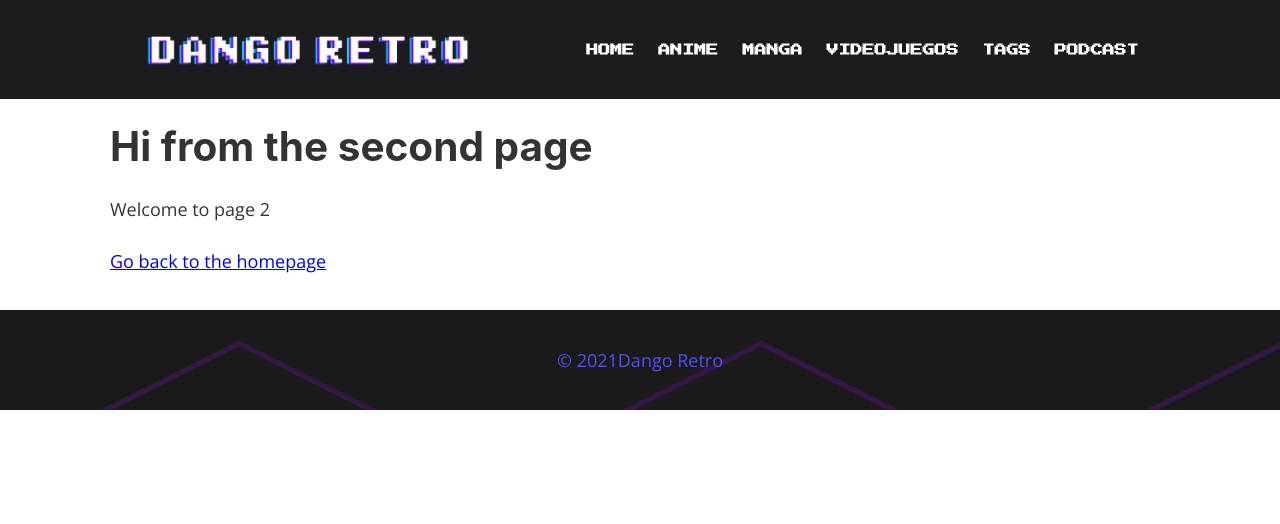
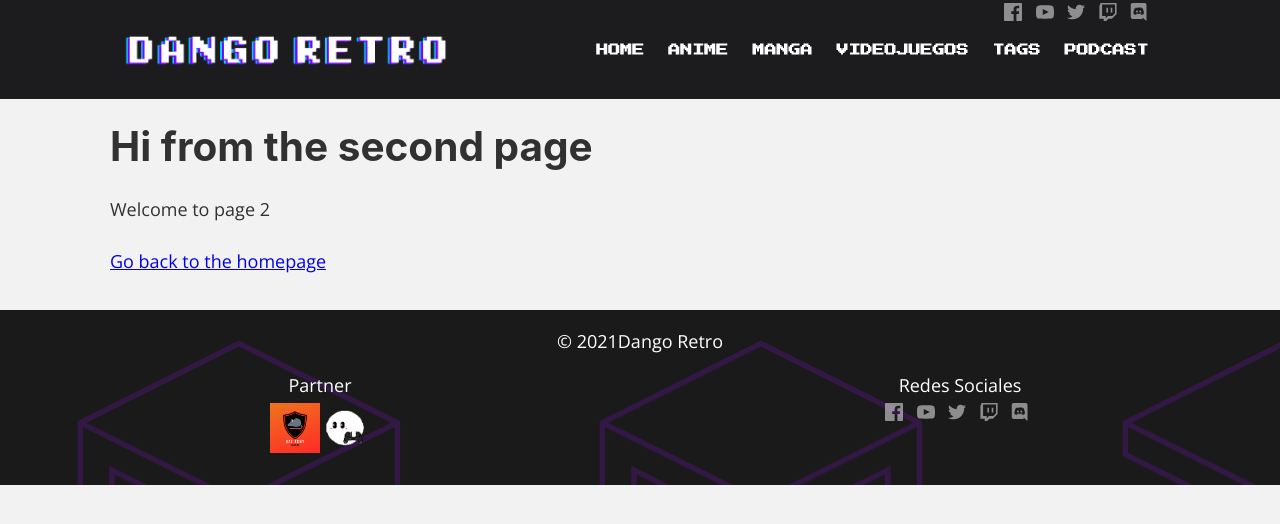
Before and after one commit to LeyaimJimenezSoftware/dretro, a Gatsby site: page /page-2 in a window 1280 px wide. Built offline with nearby package versions, Linux system fonts and the light colour scheme; Gatsby itself is replaced by a stand-in of ours.

Commit message:
Update navbar

```diff
--- a/src/components/Footer.js
+++ b/src/components/Footer.js
@@ -1,22 +1,67 @@
 import React from "react"
 import styled from "styled-components"
 import portada from "../images/DangoRetro/portada/portada.png"
+import SocialMediaLayout from "../components/SocialMediaLayout"
+import { COLORS } from "../constants/colors"
+import ratArmy from "../images/rat.png"
+import dango from "../images/dangoretro.png"
 
-const FooterPage = ({ siteTitle }) => {
+const FooterPage = () => {
   return (
     <Footer>
       <div
         style={{
-          color: "#4e52f8",
+          padding: "1rem 0",
+          color: COLORS.WHITE,
+          width: "100%",
           display: "flex",
           justifyContent: "center",
           alignItems: "center",
-          height: "100%",
+          fontWeight: "200",
         }}
       >
         © {new Date().getFullYear()}
         {` `}
-        <p style={{ color: "#4e52f8", marginBottom: 0 }}>Dango Retro</p>
+        <p style={{ color: COLORS.WHITE, marginBottom: 0, fontWeight: "200" }}>
+          Dango Retro
+        </p>
+      </div>
+      <div
+        style={{
+          alignContent: "space-between",
+          display: "flex",
+        }}
+      >
+        <ImagesParner>
+          <div>
+            <p style={{ color: COLORS.WHITE, marginBottom: "5px" }}>Partner</p>
+          </div>
+          <div>
+            <img
+              src={ratArmy}
+              alt="dango"
+              style={{
+                height: "50px",
+                width: "50px",
+              }}
+            />
+
+            <img
+              src={dango}
+              alt="dango"
+              style={{
+                height: "50px",
+                width: "50px",
+              }}
+            />
+          </div>
+        </ImagesParner>
+        <SocialDiv>
+          <p style={{ color: COLORS.WHITE, marginBottom: "5px" }}>
+            Redes Sociales
+          </p>
+          <SocialMediaLayout />
+        </SocialDiv>
       </div>
     </Footer>
   )
@@ -26,7 +71,24 @@
 
 const Footer = styled.footer`
   margin-top: 2rem;
+  display: flex;
+  flex-direction: column;
   background-color: #1c1c1e;
   background-image: url(${portada});
-  height: 100px;
 `
+
+const SocialDiv = styled.div`
+  width: 50%;
+  align-items: center;
+
+  flex-direction: column;
+  display: flex;
+`
+
+const ImagesParner = styled.div`
+  width: 50%;
+  align-items: center;
+  display: flex;
+  justify-content: center;
+  flex-direction: column;
+`
--- a/src/components/MoreOptions.js
+++ b/src/components/MoreOptions.js
@@ -17,7 +17,7 @@
       <BestPost />
       <Search />
       <Category />
-      <SocialMedia />
+      {/* <SocialMedia /> */}
       <FacebookMedia />
     </div>
   )
--- /dev/null
+++ b/src/components/SocialMediaLayout.js
@@ -0,0 +1,98 @@
+import * as React from "react"
+import { COLORS } from "../constants/colors"
+import styled from "styled-components"
+import "./Tags.css"
+
+const SocialMediaLayout = ({ data }) => {
+  return (
+    <div
+      style={{
+        padding: "0px 0px 0px 0px",
+        width: "150px",
+      }}
+    >
+      <div>
+        <div
+          style={{
+            display: "flex",
+            flexDirection: "row",
+            justifyContent: "space-between",
+          }}
+        >
+          <Media href="https://www.facebook.com/dangoretro">
+            <svg
+              style={{ fill: COLORS.WHITE }}
+              xmlns="http://www.w3.org/2000/svg"
+              width="24"
+              height="24"
+              viewBox="0 0 32 32"
+            >
+              <path d="M22.675 0h-21.35c-.732 0-1.325.593-1.325 1.325v21.351c0 .731.593 1.324 1.325 1.324h11.495v-9.294h-3.128v-3.622h3.128v-2.671c0-3.1 1.893-4.788 4.659-4.788 1.325 0 2.463.099 2.795.143v3.24l-1.918.001c-1.504 0-1.795.715-1.795 1.763v2.313h3.587l-.467 3.622h-3.12v9.293h6.116c.73 0 1.323-.593 1.323-1.325v-21.35c0-.732-.593-1.325-1.325-1.325z" />
+            </svg>
+          </Media>
+          <Media href="https://www.youtube.com/channel/UCpfP9DXZ-NyV4sNIwKHUBxA">
+            <svg
+              style={{ fill: COLORS.WHITE }}
+              xmlns="http://www.w3.org/2000/svg"
+              width="24"
+              height="24"
+              viewBox="0 0 32 32"
+            >
+              <path d="M19.615 3.184c-3.604-.246-11.631-.245-15.23 0-3.897.266-4.356 2.62-4.385 8.816.029 6.185.484 8.549 4.385 8.816 3.6.245 11.626.246 15.23 0 3.897-.266 4.356-2.62 4.385-8.816-.029-6.185-.484-8.549-4.385-8.816zm-10.615 12.816v-8l8 3.993-8 4.007z" />
+            </svg>
+          </Media>
+          <Media href="https://twitter.com/DangoRetro">
+            <svg
+              style={{ fill: COLORS.WHITE }}
+              xmlns="http://www.w3.org/2000/svg"
+              width="24"
+              height="24"
+              viewBox="0 0 32 32"
+            >
+              <path d="M24 4.557c-.883.392-1.832.656-2.828.775 1.017-.609 1.798-1.574 2.165-2.724-.951.564-2.005.974-3.127 1.195-.897-.957-2.178-1.555-3.594-1.555-3.179 0-5.515 2.966-4.797 6.045-4.091-.205-7.719-2.165-10.148-5.144-1.29 2.213-.669 5.108 1.523 6.574-.806-.026-1.566-.247-2.229-.616-.054 2.281 1.581 4.415 3.949 4.89-.693.188-1.452.232-2.224.084.626 1.956 2.444 3.379 4.6 3.419-2.07 1.623-4.678 2.348-7.29 2.04 2.179 1.397 4.768 2.212 7.548 2.212 9.142 0 14.307-7.721 13.995-14.646.962-.695 1.797-1.562 2.457-2.549z" />
+            </svg>
+          </Media>
+          <Media href="https://www.twitch.tv/dangoretro">
+            <svg
+              style={{ fill: COLORS.WHITE }}
+              xmlns="http://www.w3.org/2000/svg"
+              width="24"
+              height="24"
+              viewBox="0 0 32 32"
+            >
+              <path
+                d="M2.149 0l-1.612 4.119v16.836h5.731v3.045h3.224l3.045-3.045h4.657l6.269-6.269v-14.686h-21.314zm19.164 13.612l-3.582 3.582h-5.731l-3.045 3.045v-3.045h-4.836v-15.045h17.194v11.463zm-3.582-7.343v6.262h-2.149v-6.262h2.149zm-5.731 0v6.262h-2.149v-6.262h2.149z"
+                fill-rule="evenodd"
+                clip-rule="evenodd"
+              />
+            </svg>
+          </Media>
+          <Media href="https://discord.gg/UdN6fHnMgu">
+            <svg
+              style={{ fill: COLORS.WHITE }}
+              width="24"
+              height="24"
+              xmlns="http://www.w3.org/2000/svg"
+              fill-rule="evenodd"
+              clip-rule="evenodd"
+              viewBox="0 0 32 32"
+            >
+              <path d="M19.54 0c1.356 0 2.46 1.104 2.46 2.472v21.528l-2.58-2.28-1.452-1.344-1.536-1.428.636 2.22h-13.608c-1.356 0-2.46-1.104-2.46-2.472v-16.224c0-1.368 1.104-2.472 2.46-2.472h16.08zm-4.632 15.672c2.652-.084 3.672-1.824 3.672-1.824 0-3.864-1.728-6.996-1.728-6.996-1.728-1.296-3.372-1.26-3.372-1.26l-.168.192c2.04.624 2.988 1.524 2.988 1.524-1.248-.684-2.472-1.02-3.612-1.152-.864-.096-1.692-.072-2.424.024l-.204.024c-.42.036-1.44.192-2.724.756-.444.204-.708.348-.708.348s.996-.948 3.156-1.572l-.12-.144s-1.644-.036-3.372 1.26c0 0-1.728 3.132-1.728 6.996 0 0 1.008 1.74 3.66 1.824 0 0 .444-.54.804-.996-1.524-.456-2.1-1.416-2.1-1.416l.336.204.048.036.047.027.014.006.047.027c.3.168.6.3.876.408.492.192 1.08.384 1.764.516.9.168 1.956.228 3.108.012.564-.096 1.14-.264 1.74-.516.42-.156.888-.384 1.38-.708 0 0-.6.984-2.172 1.428.36.456.792.972.792.972zm-5.58-5.604c-.684 0-1.224.6-1.224 1.332 0 .732.552 1.332 1.224 1.332.684 0 1.224-.6 1.224-1.332.012-.732-.54-1.332-1.224-1.332zm4.38 0c-.684 0-1.224.6-1.224 1.332 0 .732.552 1.332 1.224 1.332.684 0 1.224-.6 1.224-1.332 0-.732-.54-1.332-1.224-1.332z" />
+            </svg>
+          </Media>
+        </div>
+      </div>
+    </div>
+  )
+}
+
+export default SocialMediaLayout
+
+const Media = styled.a`
+  opacity: .5;
+  border-color: transparent;
+  &:hover {
+    border-color: transparent;
+    opacity: 1;
+  }
+`
--- a/src/components/header.js
+++ b/src/components/header.js
@@ -3,8 +3,7 @@
 import { Link } from "gatsby"
 import { slide as Menu } from "react-burger-menu"
 import styled from "styled-components"
-import portada from "../images/DangoRetro/portada/portada.png"
-import logoDango from "../images/dangoretro.png"
+import SocialMediaLayout from "../components/SocialMediaLayout"
 import logoDangoName from "../images/dangoretroname.png"
 import "./Header.css"
 
@@ -26,7 +25,7 @@
             }}
             className="page-name"
           >
-            <Link  style={{borderColor: "transparent"}} to="/">
+            <Link style={{ borderColor: "transparent" }} to="/">
               <div className="name-logo">
                 <img
                   src={logoDangoName}
@@ -41,28 +40,51 @@
             </Link>
 
             <div>
-              <Link className="nav-options" to="/">
+              <Options className="nav-options" to="/">
                 Home
-              </Link>
-              <Link className="nav-options" to="/category/anime">
+              </Options>
+              <Options className="nav-options" to="/category/anime">
                 Anime
-              </Link>
-
-              <Link to="/category/manga">Manga</Link>
-
-              <Link to="/category/videojuegos/">Videojuegos</Link>
-              <Link to="/tags">Tags</Link>
-              <Link to="/category/podcast/">Podcast</Link>
+              </Options >
+              <Options to="/category/manga">Manga</Options>
+              <Options to="/category/videojuegos/">Videojuegos</Options>
+              <Options to="/tags">Tags</Options>
+              <div
+                style={{
+                  position: "absolute",
+                  height: "10px",
+                  top: "3px",
+                  width: "570px",
+                  display: "flex",
+                  justifyContent: "flex-end",
+                }}
+              >
+                <SocialMediaLayout />
+              </div>
+              <Options to="/category/podcast/">Podcast</Options>
             </div>
           </div>
         </NavItems>
 
         <SideMenu>
           <Menu disableAutoFocus isOpen={menuState.menuOpen}>
+          <Link style={{ borderColor: "transparent" }} to="/">
+              <div className="name-logo">
+                <img
+                  src={logoDangoName}
+                  alt="dango"
+                  style={{
+                    height: "29px",
+                    width: "250px",
+                    top: "31px",
+                    marginBottom: "5px",
+                  }}
+                />
+              </div>
+            </Link>
             <Link className="menu-item" to="/" onClick={() => closeMenu()}>
               Home
             </Link>
-
             <Link
               className="menu-item"
               to="/category/anime/"
@@ -94,7 +116,9 @@
             <Link className="menu-item" to="/home" onClick={() => closeMenu()}>
               Dangokura
             </Link>
-            <a href="https://discord.gg/UdN6fHnMgu">Discord</a>
+            <div style={{display: 'flex', alignContent: 'center', justifyContent: 'center', marginTop: '20px'}}>
+              <SocialMediaLayout />
+            </div>
           </Menu>
         </SideMenu>
       </NavStyle>
@@ -107,7 +131,7 @@
 }
 
 Header.defaultProps = {
-  siteTitle: `Leya`,
+  siteTitle: `Dango Retro`,
 }
 
 export default Header
@@ -124,7 +148,7 @@
   display: flex;
   justify-content: space-between;
   margin: 0 auto;
-  max-width: 1060px;
+  max-width: 1080px;
   padding: 2rem 1.0875rem;
   @media (max-width: 954px) {
     padding: 0;
@@ -137,7 +161,12 @@
   width: 100%;
   flex-wrap: nowrap;
   justify-content: space-between;
-  a {
+  @media (max-width: 955px) {
+    display: none;
+  }
+`
+
+const Options = styled(props => <Link {...props} />)`
   color: #ffffff;
   text-align: center;
   font-family: "Press Start 2P";
@@ -151,10 +180,6 @@
     border-radius: 20px;
     border-color: #4e52f8;
     color: white;
-    }
-  }
-  @media (max-width: 955px) {
-    display: none;
   }
 `
 
```
Also changed, not shown: src/images/rat.png (added), src/images/social/book.svg (added), src/images/social/discord.svg (added), src/images/social/facebook.svg (added), src/images/social/goku.svg (added), src/images/social/twitch.svg (added), src/images/social/twitter.svg (added), src/images/social/youtube.svg (added). Lines whose indentation alone changed are shown as unchanged.
